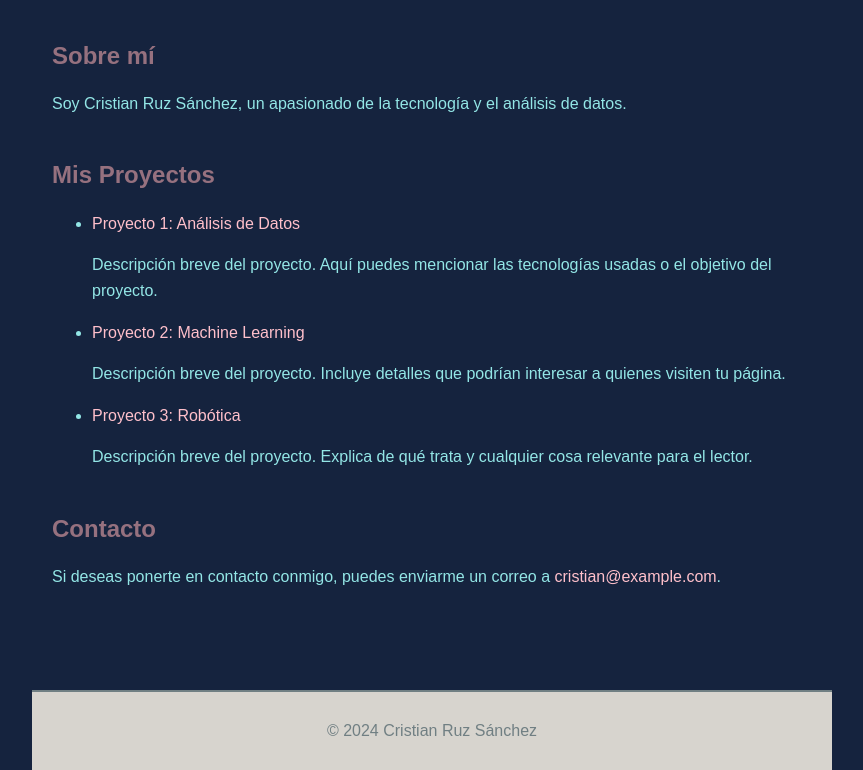
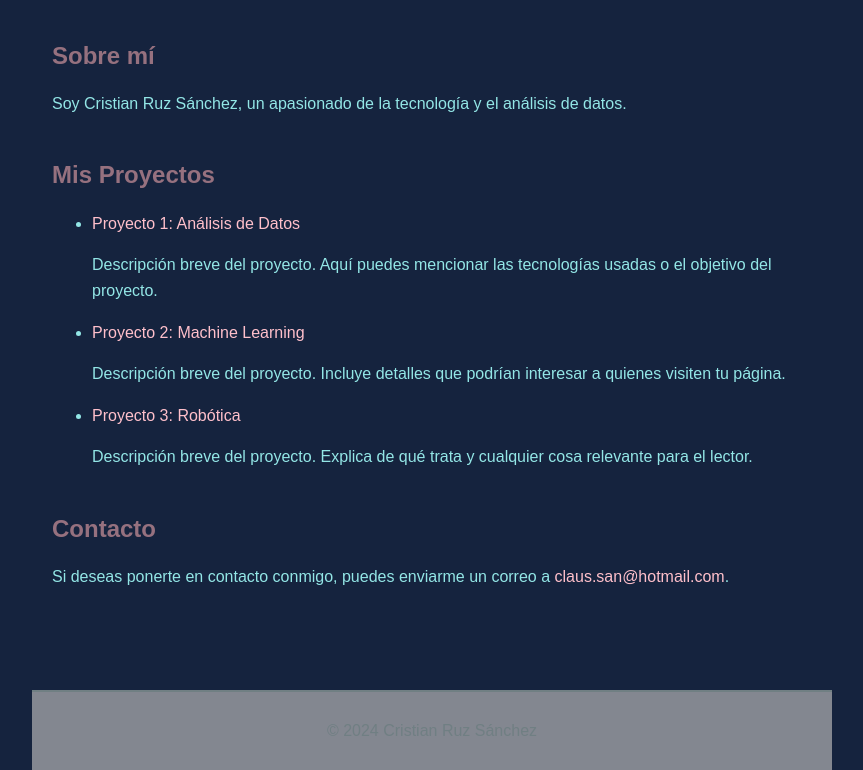
Before and after one commit to Crfer/Crfer.github.io, a plain HTML site: page index.html in a window 1280 px wide. Shown: the part 167-937 px from the top of the page, without its empty margins (208-1071 px from the left). Drawn offline with Linux system fonts and the light colour scheme.

Commit message:
cambios en color oscuro

```diff
--- a/css/styles.css
+++ b/css/styles.css
@@ -1,6 +1,6 @@
 :root {
     --oxford-blue: #15233e;
-    --moonstone: #d7d4ce;
+    --moonstone: #d7d4ce91;
     --tiffany-blue: #93e6e6;
     --slate-gray: #707f83;
     --mountbatten-pink: #96717f;
--- a/index.html
+++ b/index.html
@@ -41,7 +41,7 @@
 
         <section id="contacto">
             <h2>Contacto</h2>
-            <p>Si deseas ponerte en contacto conmigo, puedes enviarme un correo a <a href="mailto:claus.san@hotmail.com">cristian@example.com</a>.</p>
+            <p>Si deseas ponerte en contacto conmigo, puedes enviarme un correo a <a href="mailto:claus.san@hotmail.com">claus.san@hotmail.com</a>.</p>
         </section>
     </main>
 
```
